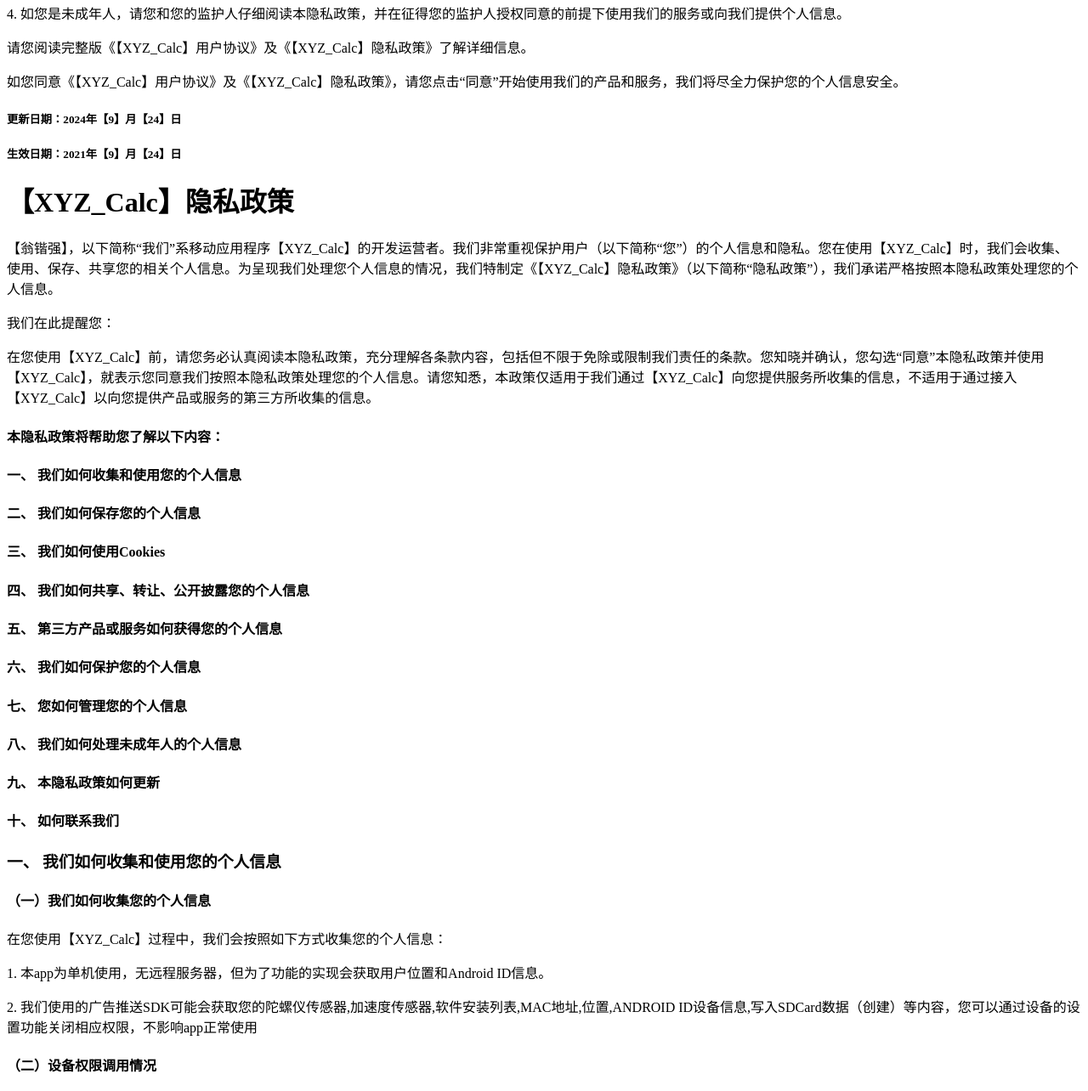
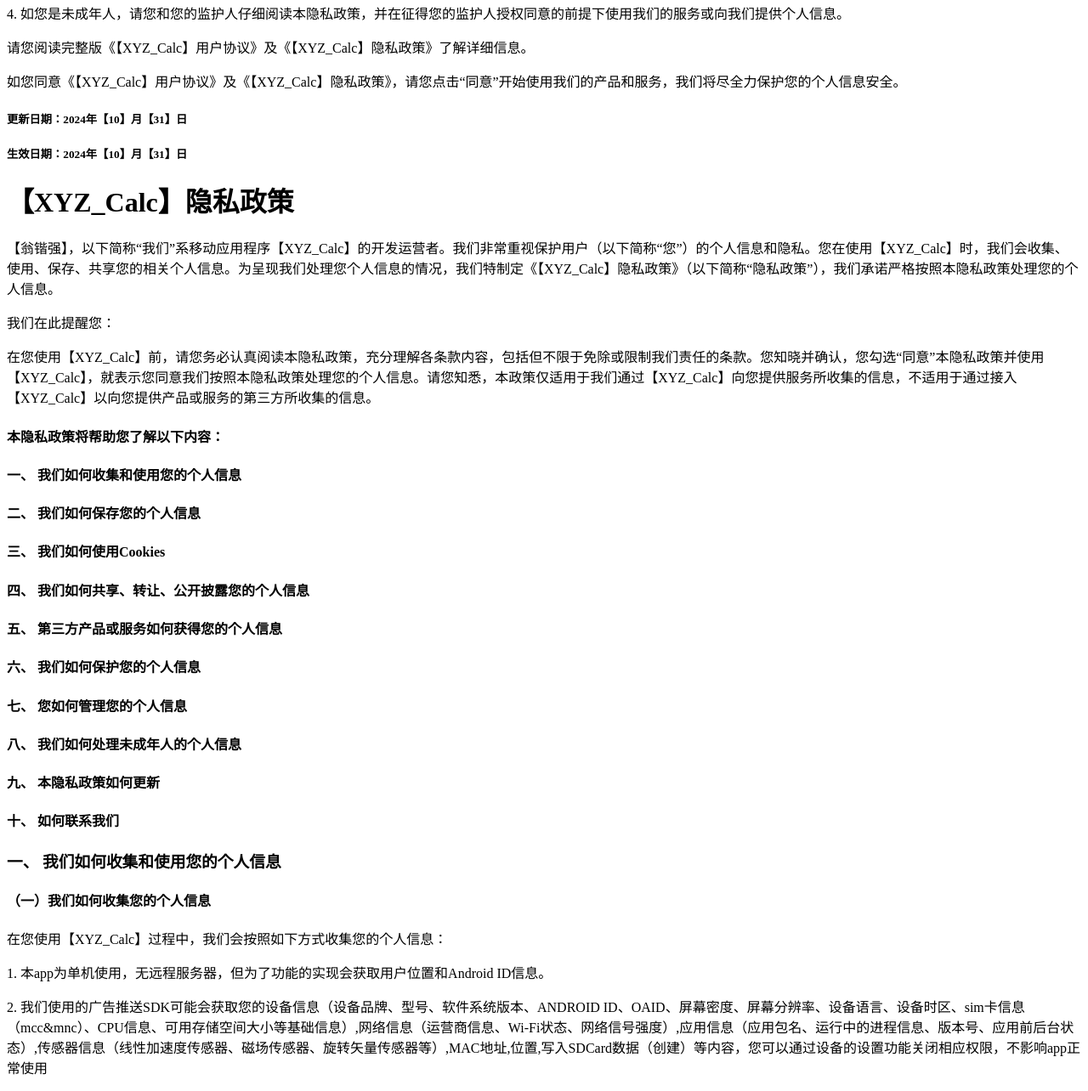
Before and after one commit to finalshake/XYZ_Calc-privacy-huawei, a plain HTML site: page index.html in a window 1280 px wide. Shown: the part 256-1540 px from the top of the page at 85% size. Drawn offline with Linux system fonts and the light colour scheme.

Commit message:
更改广告SDK为穿山甲，改相应隐私协议

```diff
--- a/index.html
+++ b/index.html
@@ -9,8 +9,8 @@
 <p>如您同意《【XYZ_Calc】用户协议》及《【XYZ_Calc】隐私政策》，请您点击“同意”开始使用我们的产品和服务，我们将尽全力保护您的个人信息安全。</p>
 
 
-<h5>更新日期：2024年【9】月【24】日</h5>
-<h5>生效日期：2021年【9】月【24】日</h5>
+<h5>更新日期：2024年【10】月【31】日</h5>
+<h5>生效日期：2024年【10】月【31】日</h5>
 
 <h1>【XYZ_Calc】隐私政策</h1>
 
@@ -35,7 +35,7 @@
 <h4>（一）我们如何收集您的个人信息</h4>
 <p>在您使用【XYZ_Calc】过程中，我们会按照如下方式收集您的个人信息：</p>
 <p>1.	本app为单机使用，无远程服务器，但为了功能的实现会获取用户位置和Android ID信息。</p>
-<p>2.	我们使用的广告推送SDK可能会获取您的陀螺仪传感器,加速度传感器,软件安装列表,MAC地址,位置,ANDROID ID设备信息,写入SDCard数据（创建）等内容，您可以通过设备的设置功能关闭相应权限，不影响app正常使用</p>
+<p>2.	我们使用的广告推送SDK可能会获取您的设备信息（设备品牌、型号、软件系统版本、ANDROID ID、OAID、屏幕密度、屏幕分辨率、设备语言、设备时区、sim卡信息（mcc&amp;mnc）、CPU信息、可用存储空间大小等基础信息）,网络信息（运营商信息、Wi-Fi状态、网络信号强度）,应用信息（应用包名、运行中的进程信息、版本号、应用前后台状态）,传感器信息（线性加速度传感器、磁场传感器、旋转矢量传感器等）,MAC地址,位置,写入SDCard数据（创建）等内容，您可以通过设备的设置功能关闭相应权限，不影响app正常使用</p>
 <h4>（二）设备权限调用情况</h4>
 <p>在您使用【XYZ_Calc】过程中，我们需要在必要范围内向您申请获取设备权限。请您知悉，我们不会默认开启您设备的权限，仅在您主动确认开启的情况下，【XYZ_Calc】才有可能通过设备权限收集您的信息。【XYZ_Calc】调用的权限、调用权限的目的，以及调用权限前向您询问的情况请见下表：</p>
 <p>设备权限	调用权限的目的	是否询问	用户可否关闭权限</p>
@@ -100,7 +100,7 @@
 <h3>五、	第三方产品或服务如何获得您的个人信息</h3>
 <p>为了向您提供更丰富和完整的功能，我们会使用下述第三方软件开发工具包（简称“SDK”）为您提供服务。SDK的具体信息收集和使用情况请以SDK运营方的隐私政策或相关声明为准。</p>
 <p>SDK名称	SDK使用目的	SDK收集的信息	隐私政策链接</p>
-<p>【PocketAD SDK】	广告投放合作	陀螺仪传感器,加速度传感器,软件安装列表,MAC地址,位置,ANDROID ID,写入SDCard数据（创建）	【<a href="https://www.13lm.com/developer/sdk/action/lists.html">https://www.13lm.com/developer/sdk/action/lists.html</a>】</p>
+<p>【穿山甲广告SDK】	广告投放合作	陀设备信息（设备品牌、型号、软件系统版本、ANDROID ID、OAID、屏幕密度、屏幕分辨率、设备语言、设备时区、sim卡信息（mcc&amp;mnc）、CPU信息、可用存储空间大小等基础信息）,网络信息（运营商信息、Wi-Fi状态、网络信号强度）,应用信息（应用包名、运行中的进程信息、版本号、应用前后台状态）,传感器信息（线性加速度传感器、磁场传感器、旋转矢量传感器等）,MAC地址,位置,写入SDCard数据（创建）等内容	【<a href="https://www.csjplatform.com/privacy">穿山甲广告SDK隐私政策</a>】</p>
 
 
 <h3>六、	我们如何保护您的个人信息</h3>
```
